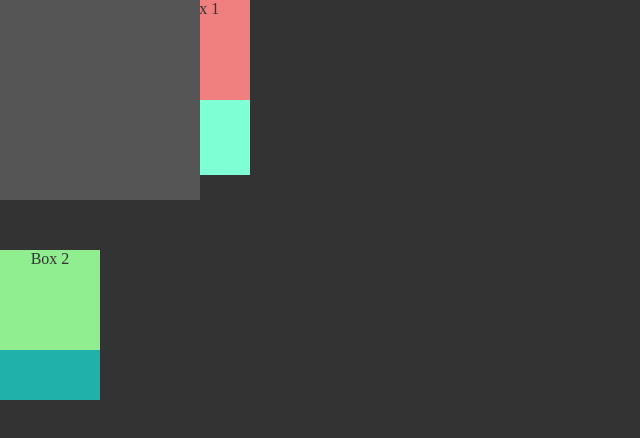
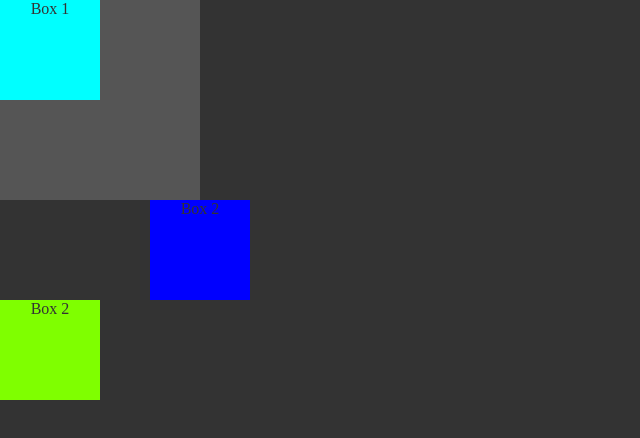
Before and after one commit to DonielAcosta/CSS-2021, a plain HTML site: page 15 - Position/index.html in a window 1280 px wide. Shown: the whole page, without its empty margins (0-640 px from the left). Drawn offline with Linux system fonts and the light colour scheme.

Commit message:
position utilizando cada elemento

```diff
--- a/15 - Position/css/styles.css
+++ b/15 - Position/css/styles.css
@@ -39,103 +39,103 @@
     z-index: Es la propiedad que nos permite ordenar los elementos superpuestos para controlar cual se coloca por delante y cual por detrás.
 */
 
-* {
+*{
   box-sizing: border-box;
 }
 
-body {
+body{
   margin: 0;
   background-color: #333;
   color: #fff;
-  /* padding-top: 70px; */
+  /* padding-top: 50px; */
 }
-
-.container {
+.container{
   width: 200px;
   height: 200px;
   background-color: #555;
   position: relative;
 }
-
-.box {
+.box{
   width: 100px;
   height: 100px;
   text-align: center;
   color: #333;
 }
 
-.box-1 {
-  background-color: lightcoral;
+.box-1{
+  background-color: aqua;
+}
+.box-2{
+  background-color: blue;
   position: relative;
   left: 150px;
   z-index: -1;
 }
-
-.box-1-2 {
-  background-color: aquamarine;
+.box-3{
+  background-color: chartreuse;
   position: relative;
-  left: 150px;
-  top: -25px;
-  z-index: -2;
+  z-index: 1 ;
 }
 
-.box-2 {
-  background-color: lightgreen;
-  position: relative;
-  top: 50px;
-  z-index: 20;
-}
+/* .header{
+  text-align: center;
 
-.box-3 {
-  background-color: lightseagreen;
-  position: relative;
-  z-index: 10;
-}
-
-/* img {
-  width: 100%;
-  display: block;
-} */
-
-/* .header {
-  text-align: center;
-  padding: 25px 0;
-  background-color: lightskyblue;
-  color: orangered;
-  position: fixed;
+  background-color: green;
+  color: orangered; */
+  /* position: sticky */
+  /* position: fixed;
   top: 0;
-  width: 100%;
-  position: sticky;
-  top: 0;
-  height: 400px;
-  overflow: hidden;
-} */
-
-/* .menu {
+  width: 100%; */
+  /* height: 200px; */
+/* } */
+/* .menu{
   position: sticky;
   top: 0;
 } */
-
-/* article {
-  outline: 3px solid red;
-} */
-
-/* .article-title {
+/* article{
+  outline: 3px solid blue;
+}
+.article-title{
   position: sticky;
-  top: 0;
+  top: 0 ;
   background-color: #333;
   margin: 0;
+ } */
+/* .box{
+  width: 100px;
+  height: 100px;
+  text-align: center;
 } */
+/* .container{
+  width: 200px;
+  height: 200px; */
+  /* background-color: peru; */
+  /* position: relative;
+} */
+/* .box-1{
+  background-color: aqua;
+  position: absolute;
+  right: 0;
+  bottom: 0; */
+  /* left: 100px;
+  bottom: 100px; */
+  /* border-radius: 50px;
+  top: 100px;
+  left: 100px; */
+  /* left: 100px;
+  top: 100px; */
+ /* }
+.box-2{
+  background-color: blue;
+  position: absolute;
+  bottom: 100px; */
+  /* top: 100px; */
+  /* left: 100px;
 
-/* .link {
-  position: fixed;
-  background-color: lightcoral;
-  width: 200px;
-} */
-
-.link {
+}
+.link{
   position: absolute;
-  background-color: lime;
+  background-color: green;
   width: 200px;
   top: 50px;
-}
+} */
--- a/15 - Position/index.html
+++ b/15 - Position/index.html
@@ -10,115 +10,51 @@
 
   </head>
   <body>
-    <!-- <img src="assets/images/banner.jpg" alt="cat" />
-    <header class="header">
+    <!-- <img src="assets/images/banner.jpg" alt="cat"> -->
+    <!-- <header class="header">
       <nav class="menu">MENU</nav>
     </header>
     <main class="main">
+      <h1>Position Fixed</h1>
       <h1>Position Sticky</h1>
-      <a href="#" class="link">SOY UN ENLACE</a>
+
       <section>
         <article>
-          <h2 class="article-title">Sección 1</h2>
+          <h2 class="article-title">Seccion 1</h2>
           <p>
-            Lorem ipsum dolor sit, amet consectetur adipisicing elit. Modi voluptates recusandae
-            iste iure ut, voluptatem exercitationem excepturi eveniet, sint vel eos aut quae. Quidem
-            deleniti debitis odio assumenda odit nobis. Lorem, ipsum dolor sit amet consectetur
-            adipisicing elit. Laboriosam aut aliquam, cum sint explicabo quod magni perspiciatis
-            quibusdam sed aperiam nihil facere obcaecati? Nisi voluptatibus tempore, cupiditate
-            repudiandae accusamus quidem? Voluptatibus optio nesciunt expedita ipsum aut commodi
-            numquam ipsam aliquam sit ullam recusandae sint, inventore earum quas eligendi
-            praesentium, rem temporibus voluptas porro? Animi culpa perferendis quas. Impedit, ullam
-            placeat! Dolores commodi consectetur quo, laborum necessitatibus repudiandae sint nihil
-            temporibus, aliquam ad assumenda provident quos. Harum sunt accusantium dolores
-            consectetur commodi, ex velit esse tempore eaque at? Quaerat, commodi provident.
+            Lorem ipsum, dolor sit amet consectetur adipisicing elit. Error distinctio aut voluptatum cumque molestias deserunt necessitatibus odit. Aliquam, perferendis odio? Quibusdam eligendi architecto ipsum quae maxime voluptatibus reprehenderit dolor eius!
           </p>
         </article>
         <article>
-          <h2 class="article-title">Sección 2</h2>
+          <h2 class="article-title" >seccion 2</h2>
           <p>
-            Lorem ipsum dolor sit, amet consectetur adipisicing elit. Modi voluptates recusandae
-            iste iure ut, voluptatem exercitationem excepturi eveniet, sint vel eos aut quae. Quidem
-            deleniti debitis odio assumenda odit nobis. Lorem, ipsum dolor sit amet consectetur
-            adipisicing elit. Laboriosam aut aliquam, cum sint explicabo quod magni perspiciatis
-            quibusdam sed aperiam nihil facere obcaecati? Nisi voluptatibus tempore, cupiditate
-            repudiandae accusamus quidem? Voluptatibus optio nesciunt expedita ipsum aut commodi
-            numquam ipsam aliquam sit ullam recusandae sint, inventore earum quas eligendi
-            praesentium, rem temporibus voluptas porro? Animi culpa perferendis quas. Impedit, ullam
-            placeat! Dolores commodi consectetur quo, laborum necessitatibus repudiandae sint nihil
-            temporibus, aliquam ad assumenda provident quos. Harum sunt accusantium dolores
-            consectetur commodi, ex velit esse tempore eaque at? Quaerat, commodi provident.
-          </p>
-          <p>
-            Lorem ipsum dolor sit, amet consectetur adipisicing elit. Modi voluptates recusandae
-            iste iure ut, voluptatem exercitationem excepturi eveniet, sint vel eos aut quae. Quidem
-            deleniti debitis odio assumenda odit nobis. Lorem ipsum dolor sit amet consectetur,
-            adipisicing elit. Nisi sed repudiandae rerum cupiditate esse? Vero, ut quasi eos quaerat
-            minus placeat ratione, hic deleniti atque assumenda reprehenderit praesentium
-            repellendus accusamus? Lorem ipsum dolor sit amet consectetur adipisicing elit. Quisquam
-            reprehenderit error consequuntur voluptatum placeat obcaecati expedita doloremque
-            voluptatem totam perspiciatis! Qui optio accusantium inventore nisi, dolore magnam vitae
-            tempore numquam.
+            Lorem ipsum dolor sit amet consectetur adipisicing elit. Cupiditate fugit corporis molestias ex rem ut nam vero eos, quo laudantium in quam ipsum explicabo ab unde vitae saepe. Beatae, recusandae!
           </p>
         </article>
         <article>
-          <h2 class="article-title">Sección 3</h2>
+          <h2 class="article-title">seccion 3</h2>
           <p>
-            Lorem ipsum dolor sit, amet consectetur adipisicing elit. Modi voluptates recusandae
-            iste iure ut, voluptatem exercitationem excepturi eveniet, sint vel eos aut quae. Quidem
-            deleniti debitis odio assumenda odit nobis. Lorem, ipsum dolor sit amet consectetur
-            adipisicing elit. Laboriosam aut aliquam, cum sint explicabo quod magni perspiciatis
-            quibusdam sed aperiam nihil facere obcaecati? Nisi voluptatibus tempore, cupiditate
-            repudiandae accusamus quidem? Voluptatibus optio nesciunt expedita ipsum aut commodi
-            numquam ipsam aliquam sit ullam recusandae sint, inventore earum quas eligendi
-            praesentium, rem temporibus voluptas porro? Animi culpa perferendis quas. Impedit, ullam
-            placeat! Dolores commodi consectetur quo, laborum necessitatibus repudiandae sint nihil
-            temporibus, aliquam ad assumenda provident quos. Harum sunt accusantium dolores
-            consectetur commodi, ex velit esse tempore eaque at? Quaerat, commodi provident.
-          </p>
-          <p>
-            Lorem ipsum dolor sit, amet consectetur adipisicing elit. Modi voluptates recusandae
-            iste iure ut, voluptatem exercitationem excepturi eveniet, sint vel eos aut quae. Quidem
-            deleniti debitis odio assumenda odit nobis. Lorem ipsum dolor sit amet consectetur
-            adipisicing elit. Nulla voluptatibus accusantium velit sed dolor deserunt facilis totam.
-            Unde cupiditate sit eum recusandae perferendis magni repellat nemo, delectus excepturi
-            reprehenderit qui. Lorem ipsum dolor, sit amet consectetur adipisicing elit. Harum
-            quaerat et quis ipsum deserunt cupiditate quod inventore ab officiis, ipsa nam, in
-            asperiores omnis commodi provident voluptatum ad neque! Sint?
+            Lorem ipsum dolor sit amet consectetur, adipisicing elit. Rem temporibus illum alias. Molestias fugiat reiciendis nostrum cupiditate sequi tenetur commodi assumenda impedit voluptates saepe atque inventore natus voluptas, omnis deserunt.
           </p>
         </article>
         <article>
-          <h2 class="article-title">Sección 4</h2>
+          <h2 class="article-title">Seccion 4</h2>
           <p>
-            Lorem ipsum dolor sit, amet consectetur adipisicing elit. Modi voluptates recusandae
-            iste iure ut, voluptatem exercitationem excepturi eveniet, sint vel eos aut quae. Quidem
-            deleniti debitis odio assumenda odit nobis.
-          </p>
-          <p>
-            Lorem ipsum dolor sit, amet consectetur adipisicing elit. Modi voluptates recusandae
-            iste iure ut, voluptatem exercitationem excepturi eveniet, sint vel eos aut quae. Quidem
-            deleniti debitis odio assumenda odit nobis. Lorem, ipsum dolor sit amet consectetur
-            adipisicing elit. Laboriosam aut aliquam, cum sint explicabo quod magni perspiciatis
-            quibusdam sed aperiam nihil facere obcaecati? Nisi voluptatibus tempore, cupiditate
-            repudiandae accusamus quidem? Voluptatibus optio nesciunt expedita ipsum aut commodi
-            numquam ipsam aliquam sit ullam recusandae sint, inventore earum quas eligendi
-            praesentium, rem temporibus voluptas porro? Animi culpa perferendis quas. Impedit, ullam
-            placeat! Dolores commodi consectetur quo, laborum necessitatibus repudiandae sint nihil
-            temporibus, aliquam ad assumenda provident quos. Harum sunt accusantium dolores
-            consectetur commodi, ex velit esse tempore eaque at? Quaerat, commodi provident.
+            Lorem ipsum dolor sit amet consectetur adipisicing elit. Quaerat quo non mollitia, atque distinctio molestias, odio repellendus, reiciendis unde impedit iste ullam delectus ab quam sunt harum eaque at expedita.
           </p>
         </article>
       </section>
     </main> -->
     <div class="container">
-      <!-- <div> -->
-      <div class="box box-1">Box 1</div>
-      <div class="box box-1-2">Box 1-2</div>
-      <!-- </div> -->
+      <div>
+
+        <div class="box box-1"> Box 1</div>
+      </div>
     </div>
-    <div class="box box-2">Box 2</div>
-    <div class="box box-3">Box 3</div>
-    <!-- <a href="#" class="link">SOY UN ENLACE</a> -->
-    <!-- <a href="#" class="link-2">SOY UN ENLACE</a> -->
+    <div class="box box-2"> Box 2</div>
+    <div class="box box-3"> Box 2</div>
+
+    <!-- <a href="#" class="link">Soy UN ENLACE</a>
+    <a href="#" class="link">Soy UN ENLACE</a> -->
   </body>
 </html>
```
